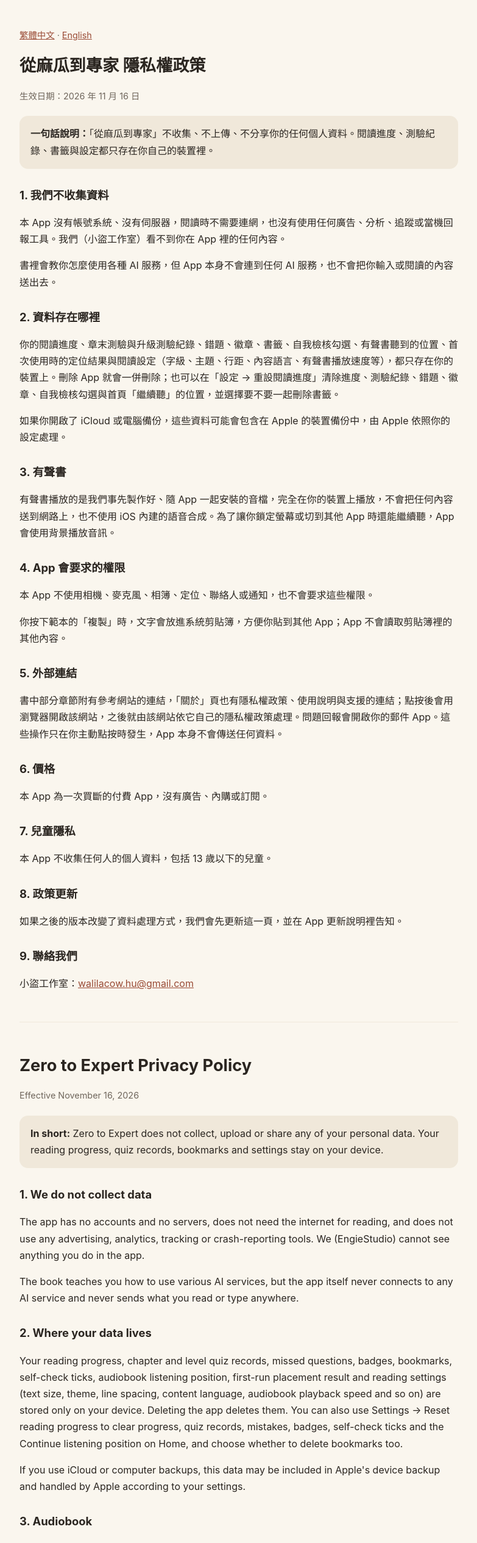
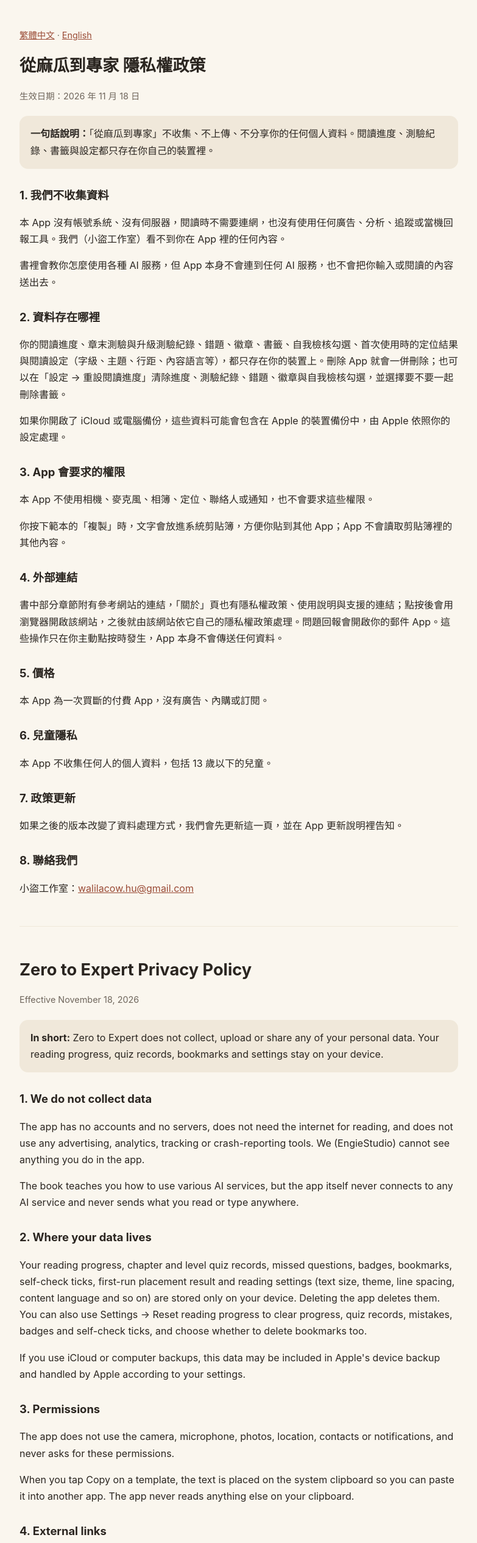
Before and after one commit to walilacow/EngieStudio-public-docs, a plain HTML site: page aiguide/privacy.html in a window 1280 px wide. Shown: the top 2531 px of the page at 61% size, without its empty margins (248-1031 px from the left). Drawn offline with Linux system fonts and the light colour scheme.

Commit message:
AI-guide 隱私權與支援頁：1.0 拿掉有聲書，刪除相關段落並把生效日改為 2026-11-18
Co-Authored-By: Claude Opus 5.5 <noreply@anthropic.com>

```diff
--- a/aiguide/privacy.html
+++ b/aiguide/privacy.html
@@ -25,7 +25,7 @@
   <p class="meta"><a href="#zh-Hant">繁體中文</a> · <a href="#en">English</a></p>
   <section id="zh-Hant" lang="zh-Hant">
   <h1>從麻瓜到專家 隱私權政策</h1>
-  <p class="meta">生效日期：2026 年 11 月 16 日</p>
+  <p class="meta">生效日期：2026 年 11 月 18 日</p>
 
   <div class="summary">
     <strong>一句話說明：</strong>「從麻瓜到專家」不收集、不上傳、不分享你的任何個人資料。閱讀進度、測驗紀錄、書籤與設定都只存在你自己的裝置裡。
@@ -36,29 +36,26 @@
   <p>書裡會教你怎麼使用各種 AI 服務，但 App 本身不會連到任何 AI 服務，也不會把你輸入或閱讀的內容送出去。</p>
 
   <h2>2. 資料存在哪裡</h2>
-  <p>你的閱讀進度、章末測驗與升級測驗紀錄、錯題、徽章、書籤、自我檢核勾選、有聲書聽到的位置、首次使用時的定位結果與閱讀設定（字級、主題、行距、內容語言、有聲書播放速度等），都只存在你的裝置上。刪除 App 就會一併刪除；也可以在「設定 → 重設閱讀進度」清除進度、測驗紀錄、錯題、徽章、自我檢核勾選與首頁「繼續聽」的位置，並選擇要不要一起刪除書籤。</p>
+  <p>你的閱讀進度、章末測驗與升級測驗紀錄、錯題、徽章、書籤、自我檢核勾選、首次使用時的定位結果與閱讀設定（字級、主題、行距、內容語言等），都只存在你的裝置上。刪除 App 就會一併刪除；也可以在「設定 → 重設閱讀進度」清除進度、測驗紀錄、錯題、徽章與自我檢核勾選，並選擇要不要一起刪除書籤。</p>
   <p>如果你開啟了 iCloud 或電腦備份，這些資料可能會包含在 Apple 的裝置備份中，由 Apple 依照你的設定處理。</p>
 
-  <h2>3. 有聲書</h2>
-  <p>有聲書播放的是我們事先製作好、隨 App 一起安裝的音檔，完全在你的裝置上播放，不會把任何內容送到網路上，也不使用 iOS 內建的語音合成。為了讓你鎖定螢幕或切到其他 App 時還能繼續聽，App 會使用背景播放音訊。</p>
-
-  <h2>4. App 會要求的權限</h2>
+  <h2>3. App 會要求的權限</h2>
   <p>本 App 不使用相機、麥克風、相簿、定位、聯絡人或通知，也不會要求這些權限。</p>
   <p>你按下範本的「複製」時，文字會放進系統剪貼簿，方便你貼到其他 App；App 不會讀取剪貼簿裡的其他內容。</p>
 
-  <h2>5. 外部連結</h2>
+  <h2>4. 外部連結</h2>
   <p>書中部分章節附有參考網站的連結，「關於」頁也有隱私權政策、使用說明與支援的連結；點按後會用瀏覽器開啟該網站，之後就由該網站依它自己的隱私權政策處理。問題回報會開啟你的郵件 App。這些操作只在你主動點按時發生，App 本身不會傳送任何資料。</p>
 
-  <h2>6. 價格</h2>
+  <h2>5. 價格</h2>
   <p>本 App 為一次買斷的付費 App，沒有廣告、內購或訂閱。</p>
 
-  <h2>7. 兒童隱私</h2>
+  <h2>6. 兒童隱私</h2>
   <p>本 App 不收集任何人的個人資料，包括 13 歲以下的兒童。</p>
 
-  <h2>8. 政策更新</h2>
+  <h2>7. 政策更新</h2>
   <p>如果之後的版本改變了資料處理方式，我們會先更新這一頁，並在 App 更新說明裡告知。</p>
 
-  <h2>9. 聯絡我們</h2>
+  <h2>8. 聯絡我們</h2>
   <p>小盜工作室：<a href="mailto:walilacow.hu@gmail.com">walilacow.hu@gmail.com</a></p>
   </section>
 
@@ -66,7 +63,7 @@
 
   <section id="en" lang="en">
   <h1>Zero to Expert Privacy Policy</h1>
-  <p class="meta">Effective November 16, 2026</p>
+  <p class="meta">Effective November 18, 2026</p>
 
   <div class="summary">
     <strong>In short:</strong> Zero to Expert does not collect, upload or share any of your personal data. Your reading progress, quiz records, bookmarks and settings stay on your device.
@@ -77,29 +74,26 @@
   <p>The book teaches you how to use various AI services, but the app itself never connects to any AI service and never sends what you read or type anywhere.</p>
 
   <h2>2. Where your data lives</h2>
-  <p>Your reading progress, chapter and level quiz records, missed questions, badges, bookmarks, self-check ticks, audiobook listening position, first-run placement result and reading settings (text size, theme, line spacing, content language, audiobook playback speed and so on) are stored only on your device. Deleting the app deletes them. You can also use Settings → Reset reading progress to clear progress, quiz records, mistakes, badges, self-check ticks and the Continue listening position on Home, and choose whether to delete bookmarks too.</p>
+  <p>Your reading progress, chapter and level quiz records, missed questions, badges, bookmarks, self-check ticks, first-run placement result and reading settings (text size, theme, line spacing, content language and so on) are stored only on your device. Deleting the app deletes them. You can also use Settings → Reset reading progress to clear progress, quiz records, mistakes, badges and self-check ticks, and choose whether to delete bookmarks too.</p>
   <p>If you use iCloud or computer backups, this data may be included in Apple's device backup and handled by Apple according to your settings.</p>
 
-  <h2>3. Audiobook</h2>
-  <p>The audiobook plays audio files that we prepared in advance and that are installed with the app. They play entirely on your device, nothing is sent over the internet, and the app does not use iOS's built-in speech voices. The app uses background audio so you can keep listening with the screen locked or while using another app.</p>
-
-  <h2>4. Permissions</h2>
+  <h2>3. Permissions</h2>
   <p>The app does not use the camera, microphone, photos, location, contacts or notifications, and never asks for these permissions.</p>
   <p>When you tap Copy on a template, the text is placed on the system clipboard so you can paste it into another app. The app never reads anything else on your clipboard.</p>
 
-  <h2>5. External links</h2>
+  <h2>4. External links</h2>
   <p>Some chapters include links to reference websites, and the About page links to this privacy policy and Help &amp; support. Tapping a link opens that website in your browser, where that site's own privacy policy applies. Report a problem opens your mail app. These happen only when you tap them; the app itself never sends any data.</p>
 
-  <h2>6. Price</h2>
+  <h2>5. Price</h2>
   <p>The app is a one-time paid download, with no ads, in-app purchases or subscriptions.</p>
 
-  <h2>7. Children's privacy</h2>
+  <h2>6. Children's privacy</h2>
   <p>The app does not collect personal data from anyone, including children under 13.</p>
 
-  <h2>8. Changes</h2>
+  <h2>7. Changes</h2>
   <p>If a future version changes how data is handled, we will update this page first and mention it in the app's release notes.</p>
 
-  <h2>9. Contact</h2>
+  <h2>8. Contact</h2>
   <p>EngieStudio: <a href="mailto:walilacow.hu@gmail.com">walilacow.hu@gmail.com</a></p>
   </section>
   <p class="copyright">Copyright © 2026 小盜. All rights reserved.</p>
```
Also changed, not shown: aiguide/support.html (+2 -4 lines).
